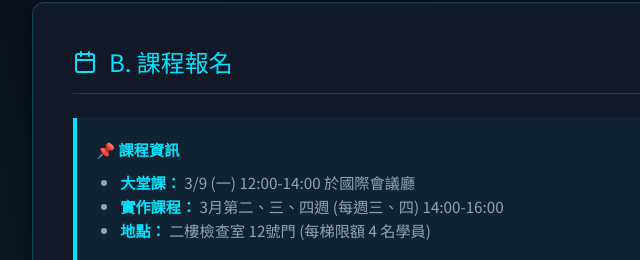
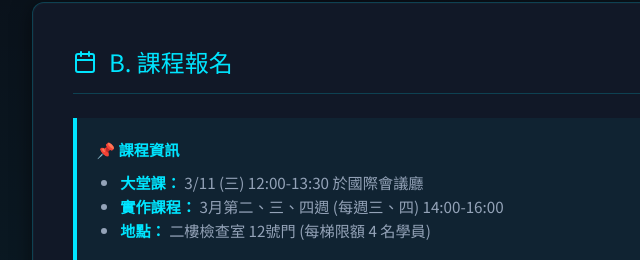
Before and after one commit to sheila21928-ikea/chest-echo-session, a plain HTML site: page index.html in a window 1280 px wide. Shown: the part 1251-1511 px from the top of the page, 208-848 px from the left. Drawn offline with nearby package versions, Linux system fonts and the light colour scheme.

Commit message:
更新大堂課時間並顯示實作課程額滿提示

```diff
--- a/index.html
+++ b/index.html
@@ -329,7 +329,7 @@
             <div class="info-box">
                 <strong>📌 課程資訊</strong>
                 <ul>
-                    <li><strong>大堂課：</strong> 3/9 (一) 12:00-14:00 於國際會議廳</li>
+                    <li><strong>大堂課：</strong> 3/11 (三) 12:00-13:30 於國際會議廳</li>
                     <li><strong>實作課程：</strong> 3月第二、三、四週 (每週三、四) 14:00-16:00</li>
                     <li><strong>地點：</strong> 二樓檢查室 12號門 (每梯限額 4 名學員)</li>
                 </ul>
@@ -476,6 +476,9 @@
     document.getElementById('echoForm').addEventListener('submit', function(e) {
         e.preventDefault();
 
+        alert('目前實作課程已額滿');
+        return;
+
         // 1. 檢查報名時間是否至少勾選一項
         const dateElements = document.querySelectorAll('input[name="dates"]:checked');
         if (dateElements.length === 0) {
```
